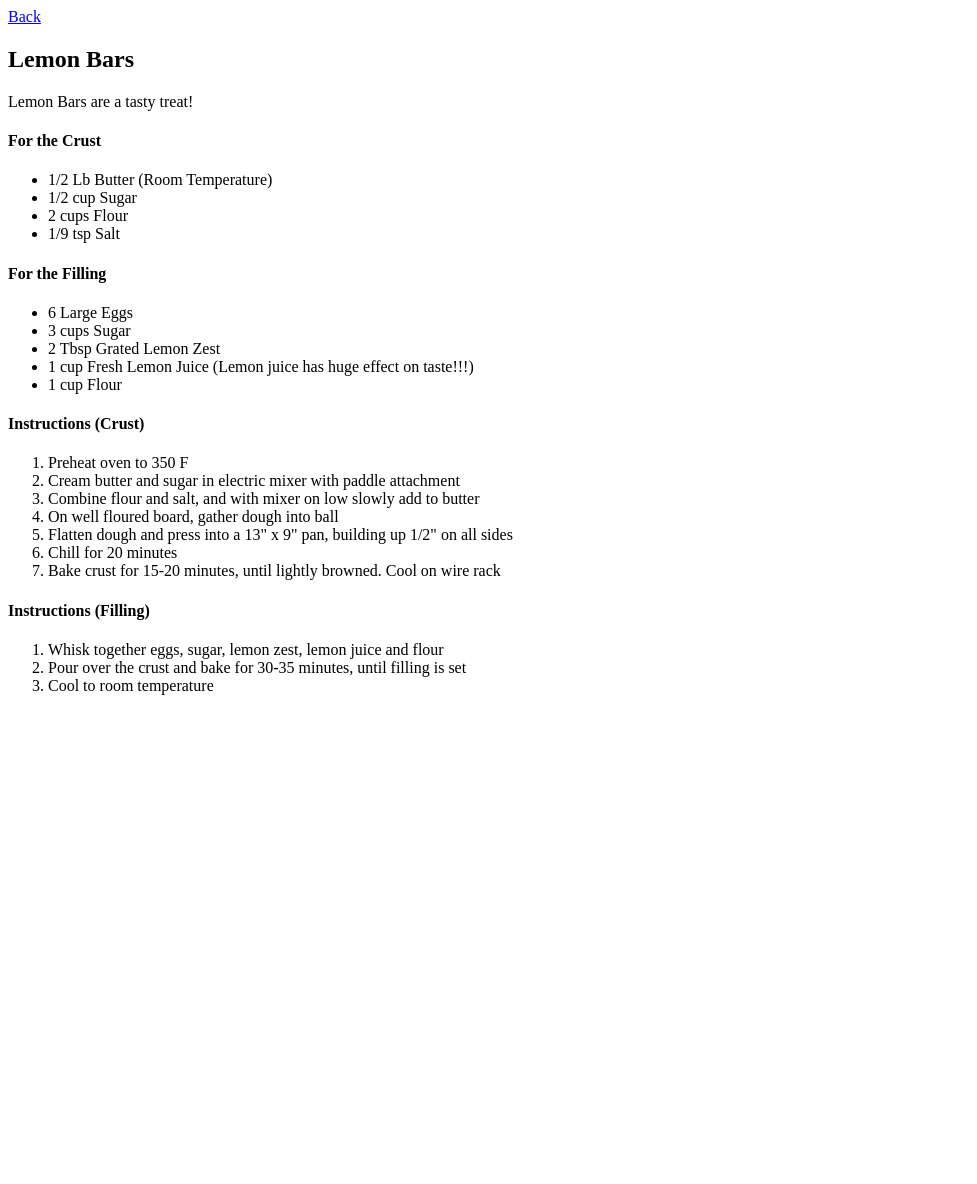
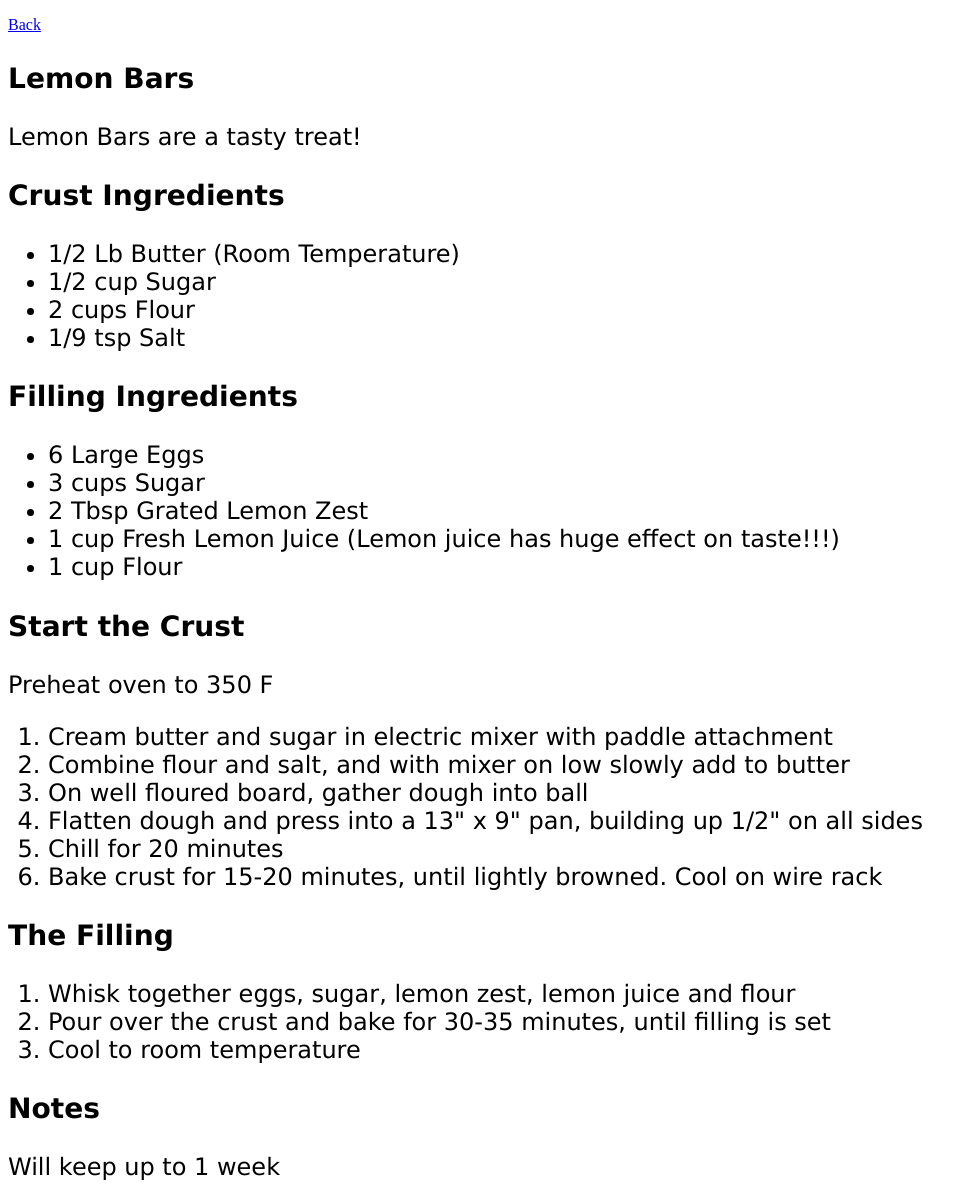
Before and after one commit to claygibs0n/website-recipes, a plain HTML site: page recipes/lemon-bars.html in a window 1280 px wide. Shown: the whole page, without its empty margins (0-977 px from the left). Before the commit the page ends 800 px from the top, so only its background shows below. Drawn offline with Linux system fonts and the light colour scheme.

Commit message:
Added style.css and linked to recipes/index. Updated recipes with classes

```diff
--- a/recipes/lemon-bars.html
+++ b/recipes/lemon-bars.html
@@ -3,22 +3,38 @@
 <head>
     <meta charset="UTF-8">
     <title>Mom's Recipes</title>
+    <link rel="stylesheet", href="../style.css">
 </head>
 
 <body>
-    <a href="../index.html">Back</a>
-    <h2>Lemon Bars</h4>
+    <nav>
+        <div class="navigation">
+            <p><a href="../index.html">Back</a></p>
+        </div>
+    </nav>
+    <div class="container"></div>
+    <div class="page-container">
+        <header></header>
+        <main>
+            <article>
+                <div>
+                    <section id="introduction">
+                        <h3>Lemon Bars</h3>
                         <p>Lemon Bars are a tasty treat!</p>
-
-    <h4>For the Crust</h4>
+                    </section>
+                    <section id="crust-ingredients">
+                        <h3>Crust Ingredients</h3>
+                        <p></p>
                         <ul>
                             <li>1/2 Lb Butter (Room Temperature)</li>
                             <li>1/2 cup Sugar</li>
                             <li>2 cups Flour</li>
                             <li>1/9 tsp Salt</li>
                         </ul>
-
-    <h4>For the Filling</h4>
+                    </section>
+                    <section id="filling-ingredients">
+                        <h3>Filling Ingredients</h3>
+                        <p></p>
                         <ul>
                             <li>6 Large Eggs</li>
                             <li>3 cups Sugar</li>
@@ -26,10 +42,11 @@
                             <li>1 cup Fresh Lemon Juice (Lemon juice has huge effect on taste!!!)</li>
                             <li>1 cup Flour</li>
                         </ul>
-
-    <h4>Instructions (Crust)</h4>
+                    </section>
+                    <section id="crust-instructions">
+                        <h3>Start the Crust</h3>
+                        <p>Preheat oven to 350 F</p>
                         <ol>
-        <li>Preheat oven to 350 F</li>
                             <li>Cream butter and sugar in electric mixer with paddle attachment</li>
                             <li>Combine flour and salt, and with mixer on low slowly add to butter</li>
                             <li>On well floured board, gather dough into ball</li>
@@ -37,11 +54,24 @@
                             <li>Chill for 20 minutes</li>
                             <li>Bake crust for 15-20 minutes, until lightly browned. Cool on wire rack</li>
                         </ol>
-    <h4>Instructions (Filling)</h4>
+                    </section>
+                    <section id="filling-instructions">
+                        <h3>The Filling</h3>
+                        <p></p>
                         <ol>
                             <li>Whisk together eggs, sugar, lemon zest, lemon juice and flour</li>
                             <li>Pour over the crust and bake for 30-35 minutes, until filling is set</li>
                             <li>Cool to room temperature</li>
                         </ol>
+                    </section>
+
+                    <section id="notes">
+                        <h3>Notes</h3>
+                        <p>Will keep up to 1 week</p>
+                    </section>
+                </div>
+            </article>
+        </main>
+    </div>
 </body>
 </html>
--- /dev/null
+++ b/style.css
@@ -0,0 +1,7 @@
+
+
+.page-container {
+    color:#000000;
+    font-family: Verdana, "DejaVu Sans", sans-serif;
+    font-size: 24px;
+}
```
Also changed, not shown: index.html (+6 -2 lines), recipes/lemon-curd.html (+30 -7 lines), recipes/marshmallow-sauce.html (added). Lines whose indentation alone changed are shown as unchanged.
